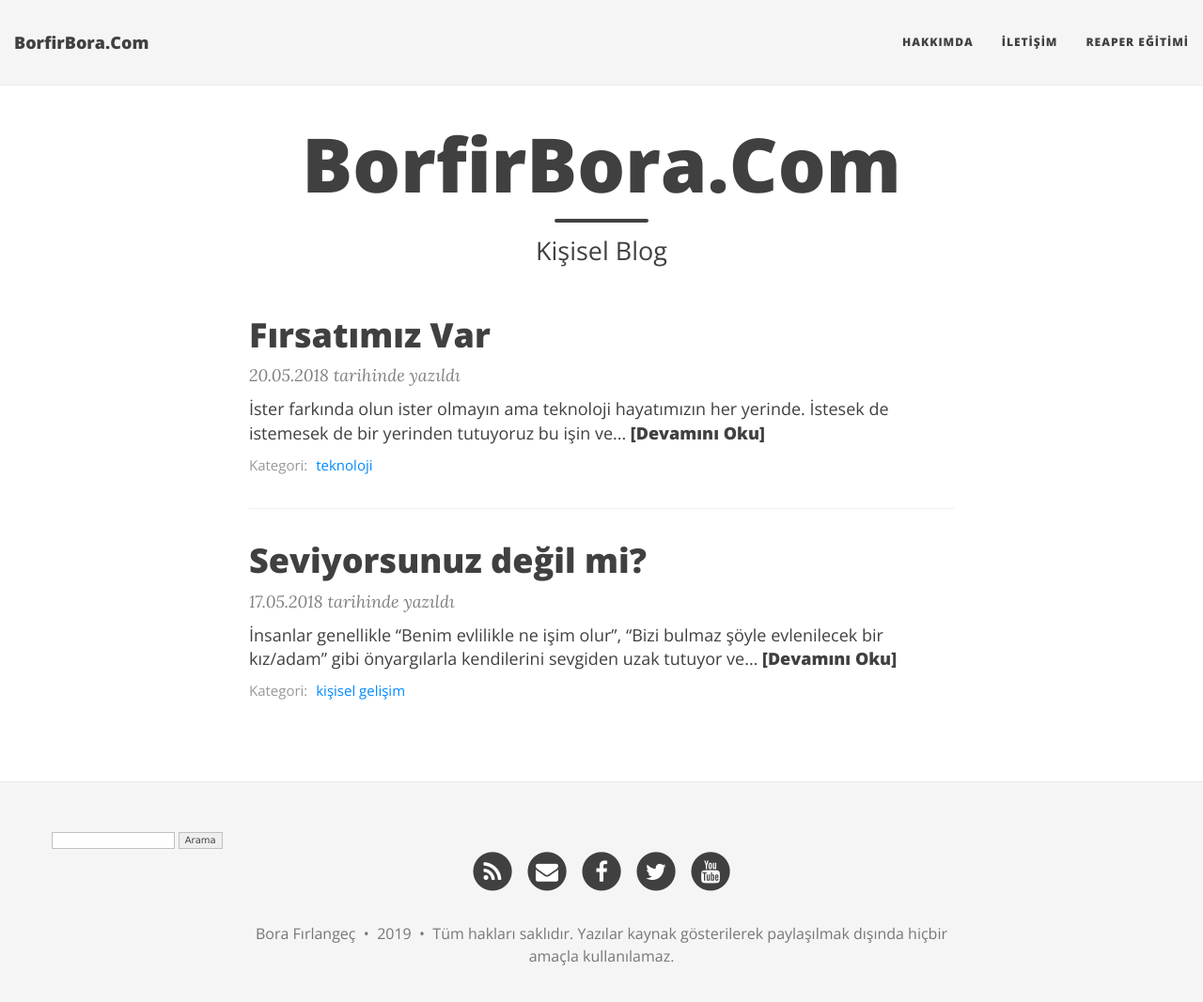
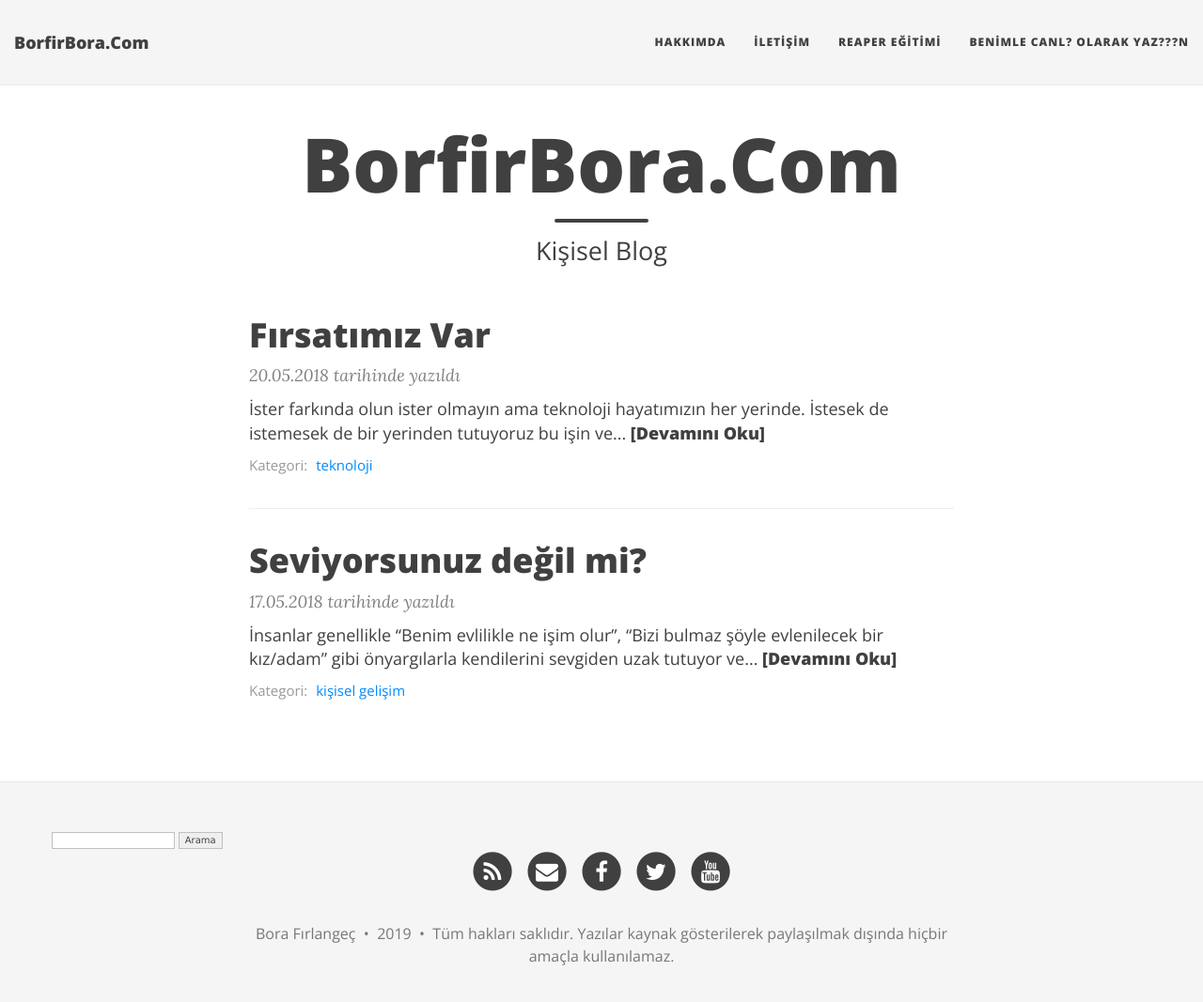
Before and after one commit to borfirbora/borfirbora.github.io, a Jekyll site: the page built from index.html, in a window 1280 px wide and 1080 px high. Shown: the top 1067 px of the window at 94% size. Built offline with Jekyll 4.4.1, drawn with Linux system fonts in a browser that asks for light colours; nearby versions of some CDN libraries; the list of posts is cut into pages by our own code.

Commit message:
Update nav.html

```diff
--- a/_includes/nav.html
+++ b/_includes/nav.html
@@ -34,7 +34,8 @@
           </li>
         {% endif %}
         {% endfor %}
-      </ul>
+      <li><a href="https://tawk.to/chat/5d8b5acf6c1dde20ed03632d/default">Benimle Canl? Olarak Yaz???n</a></li>
+	  </ul>
     </div>
 
 	{% if page.image and (layout.show-avatar or page.show-avatar) %}
```
